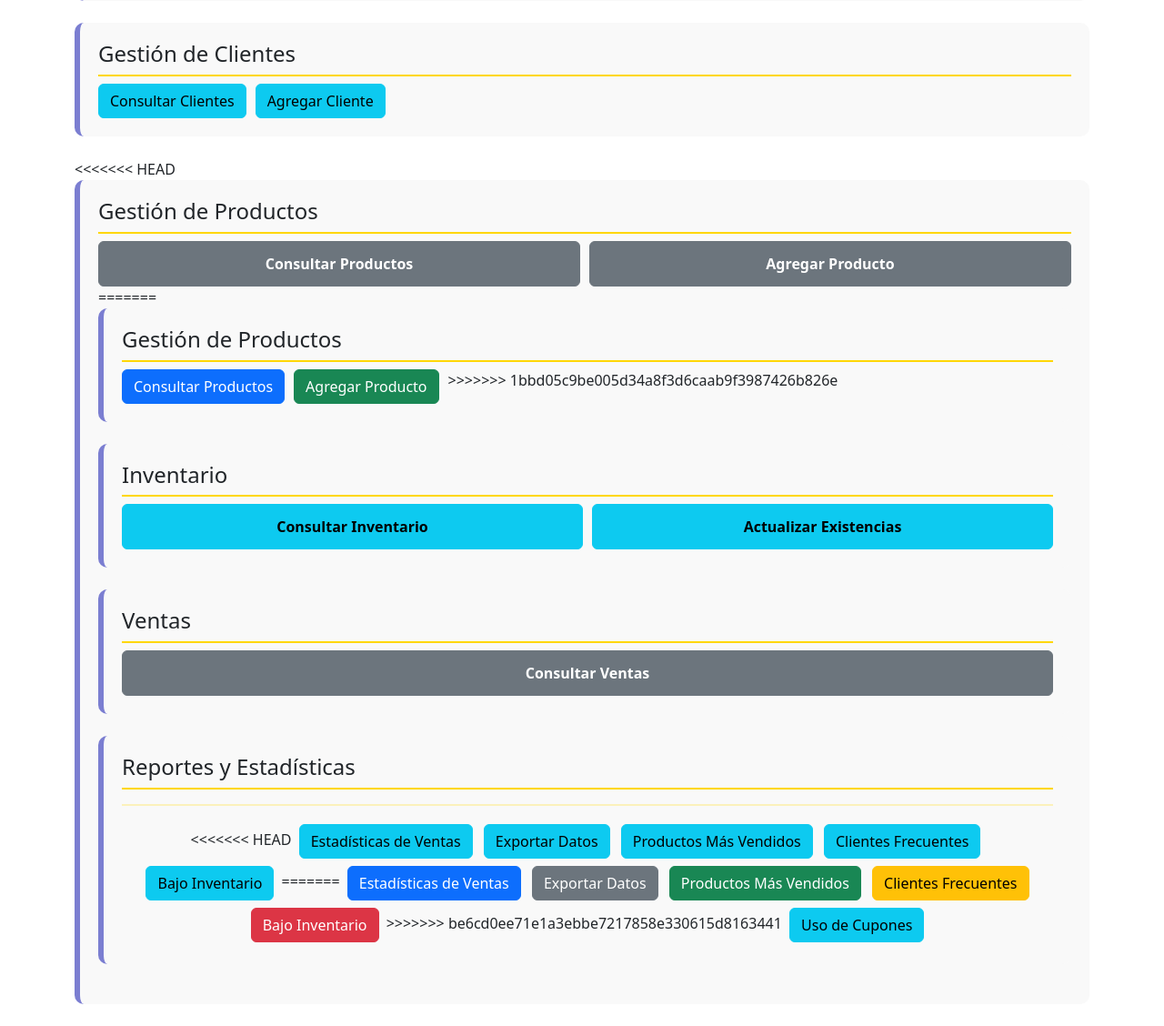
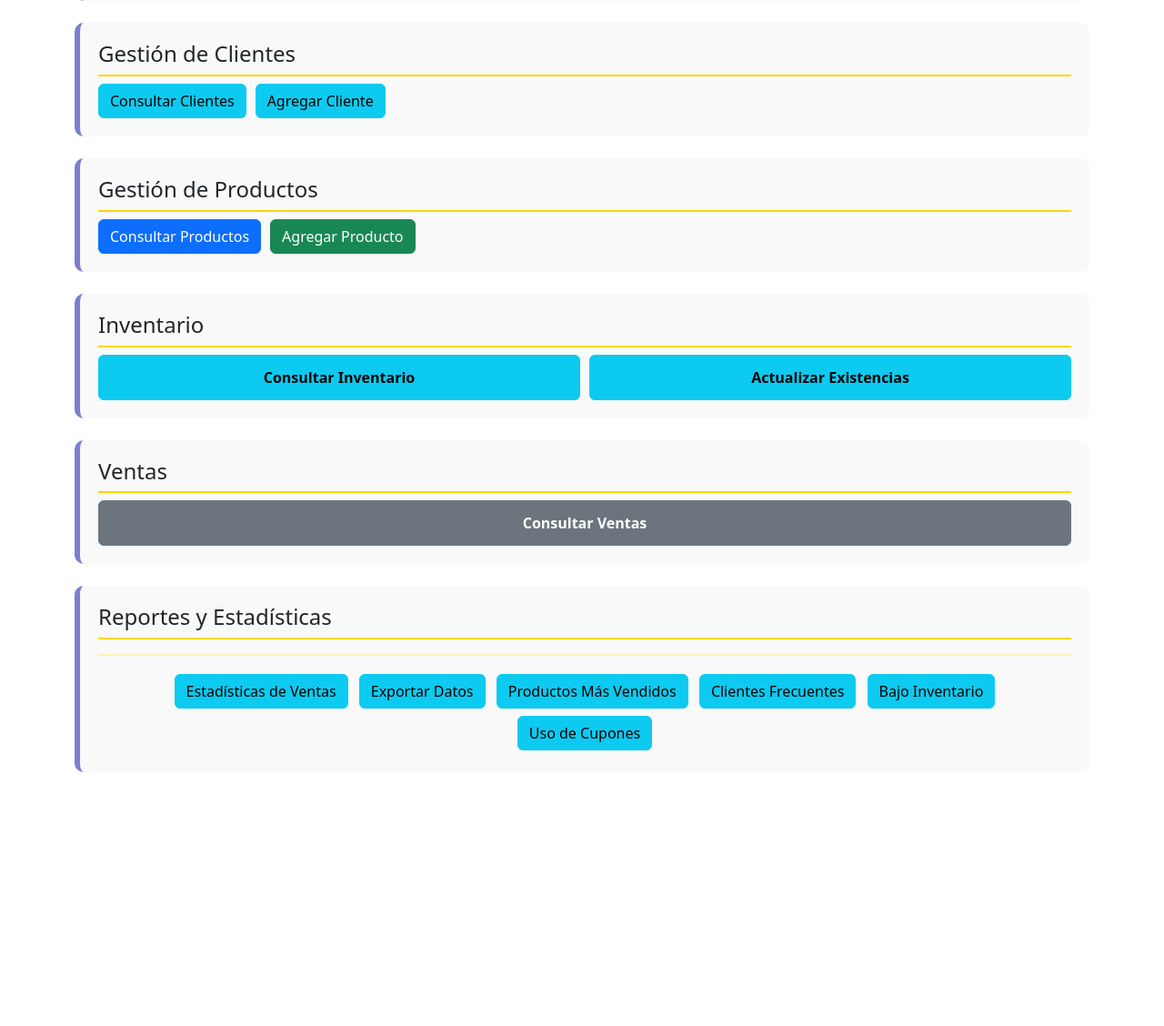
Before and after one commit to kev-abs/kshop-code, a PHP site: page /Paneles/paneladmin.php in a window 1280 px wide. Shown: the part 368-1496 px from the top of the page at 91% size. After the commit the page ends 1217 px from the top, so only its background shows below. Run offline with PHP 8.4, Linux system fonts and the light colour scheme; the visitor is signed in with stand-in values (Sample User, id 1).

Commit message:
Update paneladmin.php

```diff
--- a/Paneles/paneladmin.php
+++ b/Paneles/paneladmin.php
@@ -73,22 +73,12 @@ if (!isset($_SESSION["rol"]) || $_SESSION["rol"] !== "administrador") {
     </div>
   </div>
 
-  <!-- Gestión de Productos -->
-<<<<<<< HEAD
-  <div class="admin-section mb-4">
-    <div class="section-header h4">Gestión de Productos</div>
-    <div class="section-content">
-      <button class="btn btn-secondary">Consultar Productos</button>
-      <button class="btn btn-secondary">Agregar Producto</button>
-    </div>
-=======
  <!-- Gestión de Productos -->
 <div class="admin-section mb-4">
   <div class="section-header h4">Gestión de Productos</div>
   <div class="section-content">
     <a href="../Barra de navegacion/Admin_productos.php" class="btn btn-primary">Consultar Productos</a>
     <a href="../Barra de navegacion/Admin_productos.php#formulario" class="btn btn-success">Agregar Producto</a>
->>>>>>> 1bbd05c9be005d34a8f3d6caab9f3987426b826e
   </div>
 </div>
 
@@ -116,37 +106,20 @@ if (!isset($_SESSION["rol"]) || $_SESSION["rol"] !== "administrador") {
       <hr style="border: 1px solid gold;" />
     <div class="section-content d-grid gap-2 d-md-block text-center">
 
-<<<<<<< HEAD
-    <!-- RF34: Estadísticas de ventas -->
+    <!-- Estadísticas de ventas -->
     <a href="../reportes/estadisticas_ventas.php" class="btn btn-info m-1">Estadísticas de Ventas</a>
 
-    <!-- RF35: Exportación de datos -->
+    <!-- Exportación de datos -->
     <a href="../reportes/exportar_datos.php" class="btn btn-info m-1">Exportar Datos</a>
 
-    <!-- RF36: Productos más vendidos -->
+    <!-- Productos más vendidos -->
     <a href="../reportes/productos_mas_vendidos.php" class="btn btn-info m-1">Productos Más Vendidos</a>
 
-    <!-- RF37: Clientes frecuentes -->
+    <!-- Clientes frecuentes -->
     <a href="../reportes/clientes_frecuentes.php" class="btn btn-info m-1">Clientes Frecuentes</a>
 
-    <!-- RF39: Productos con bajo inventario -->
+    <!-- Productos con bajo inventario -->
     <a href="../reportes/bajo_inventario.php" class="btn btn-info m-1">Bajo Inventario</a>
-=======
-    <!-- Estadísticas de ventas -->
-    <a href="../reportes/estadisticas_ventas.php" class="btn btn-primary m-1">Estadísticas de Ventas</a>
-
-    <!-- Exportación de datos -->
-    <a href="../reportes/exportar_datos.php" class="btn btn-secondary m-1">Exportar Datos</a>
-
-    <!-- Productos más vendidos -->
-    <a href="../reportes/productos_mas_vendidos.php" class="btn btn-success m-1">Productos Más Vendidos</a>
-
-    <!-- Clientes frecuentes -->
-    <a href="../reportes/clientes_frecuentes.php" class="btn btn-warning m-1">Clientes Frecuentes</a>
-
-    <!-- Productos con bajo inventario -->
-    <a href="../reportes/bajo_inventario.php" class="btn btn-danger m-1">Bajo Inventario</a>
->>>>>>> be6cd0ee71e1a3ebbe7217858e330615d8163441
 
     <!-- Reporte de uso de cupones -->
     <a href="../reportes/efectividad_cupones.php" class="btn btn-info m-1">Uso de Cupones</a>
```
